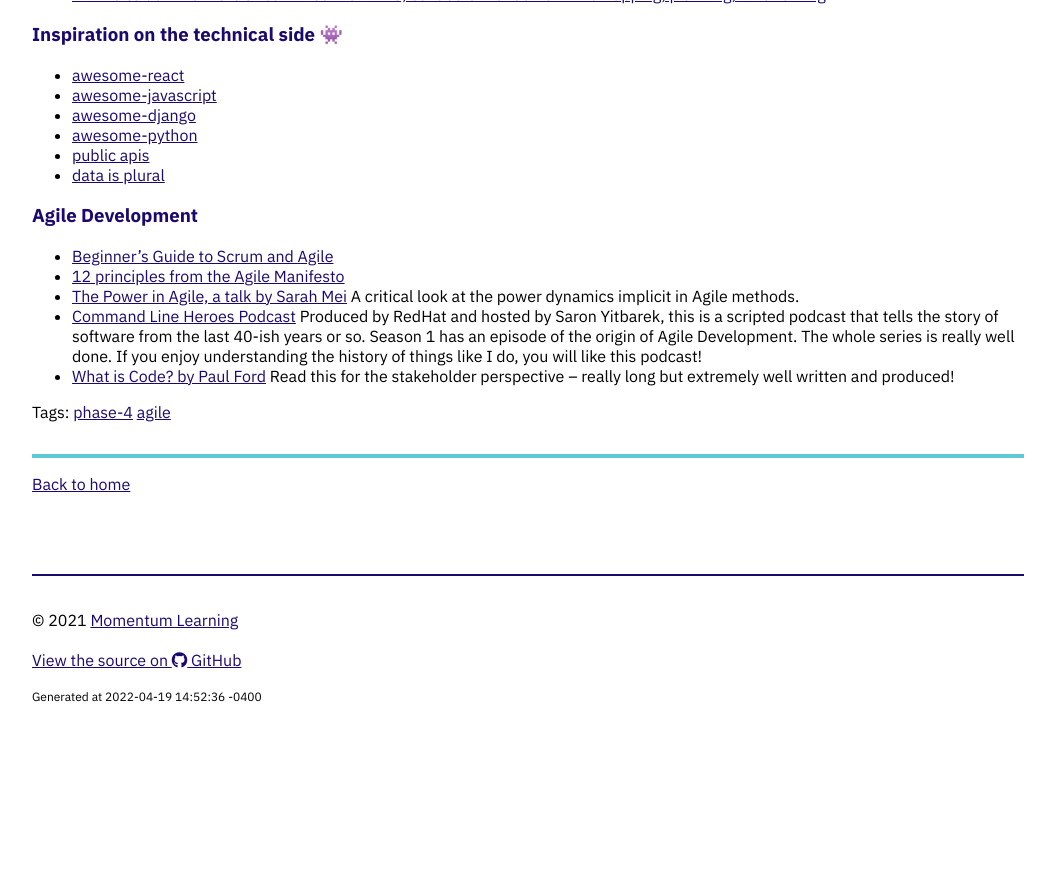
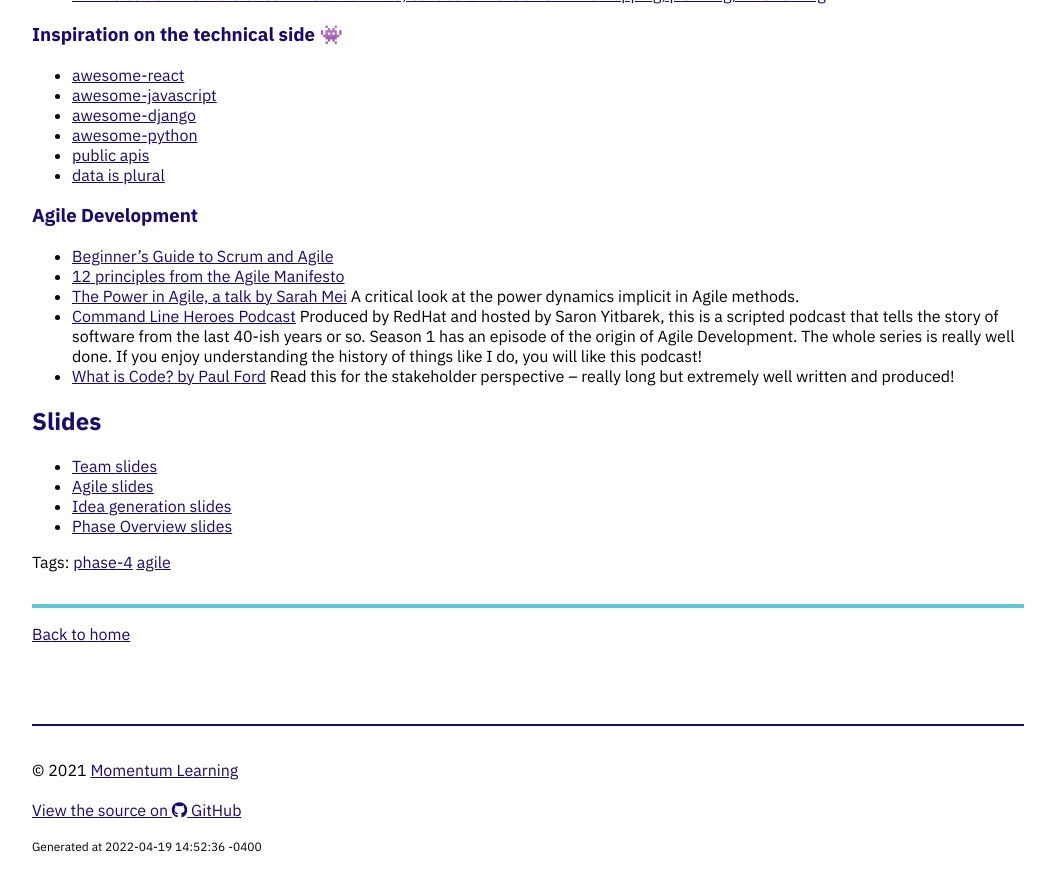
Before and after one commit to Momentum-Team-15/momentum-team-15.github.io, a Jekyll site: the page built from _posts/2022-04-19-welcome-phase-4.md, in a window 1280 px wide and 900 px high, scrolled down 1411 px. Shown: the top 891 px of the window, without its empty margins (112-1167 px from the left). Built offline with Jekyll 4.4.1, drawn with Linux system fonts in a browser that asks for light colours; nearby versions of some CDN libraries; before the commit the page ends 2161 px from its top, so only the background shows below that.

Commit message:
Add links to slide deck PDFs

```diff
--- a/_posts/2022-04-19-welcome-phase-4.md
+++ b/_posts/2022-04-19-welcome-phase-4.md
@@ -74,3 +74,10 @@ If you want something more free-form and creative, consider these:
 - [The Power in Agile, a talk by Sarah Mei](https://www.youtube.com/watch?v=YL-6RCTywbc&feature=youtu.be) A critical look at the power dynamics implicit in Agile methods.
 - [Command Line Heroes Podcast](https://www.redhat.com/en/command-line-heroes) Produced by RedHat and hosted by Saron Yitbarek, this is a scripted podcast that tells the story of software from the last 40-ish years or so. Season 1 has an episode of the origin of Agile Development. The whole series is really well done. If you enjoy understanding the history of things like I do, you will like this podcast!
 - [What is Code? by Paul Ford](https://www.bloomberg.com/graphics/2015-paul-ford-what-is-code/) Read this for the stakeholder perspective -- really long but extremely well written and produced!
+
+## Slides
+
+- [Team slides](https://drive.google.com/file/d/16t3YEgMSu7bYv_cBwqbxDtMLvB4QJ2Sd/view?usp=sharing)
+- [Agile slides](https://drive.google.com/file/d/1ze_BHbuoK-wQaBHzUSneV8yyfJYoxAhH/view?usp=sharing)
+- [Idea generation slides](https://drive.google.com/file/d/1qY2mIO5Qf_PxNuVv-VJoxhjukyj3jl00/view?usp=sharing)
+- [Phase Overview slides](https://drive.google.com/file/d/1ViIy_YJq06u_2PybcizoaOMWKdRIsUD1/view?usp=sharing)
```
